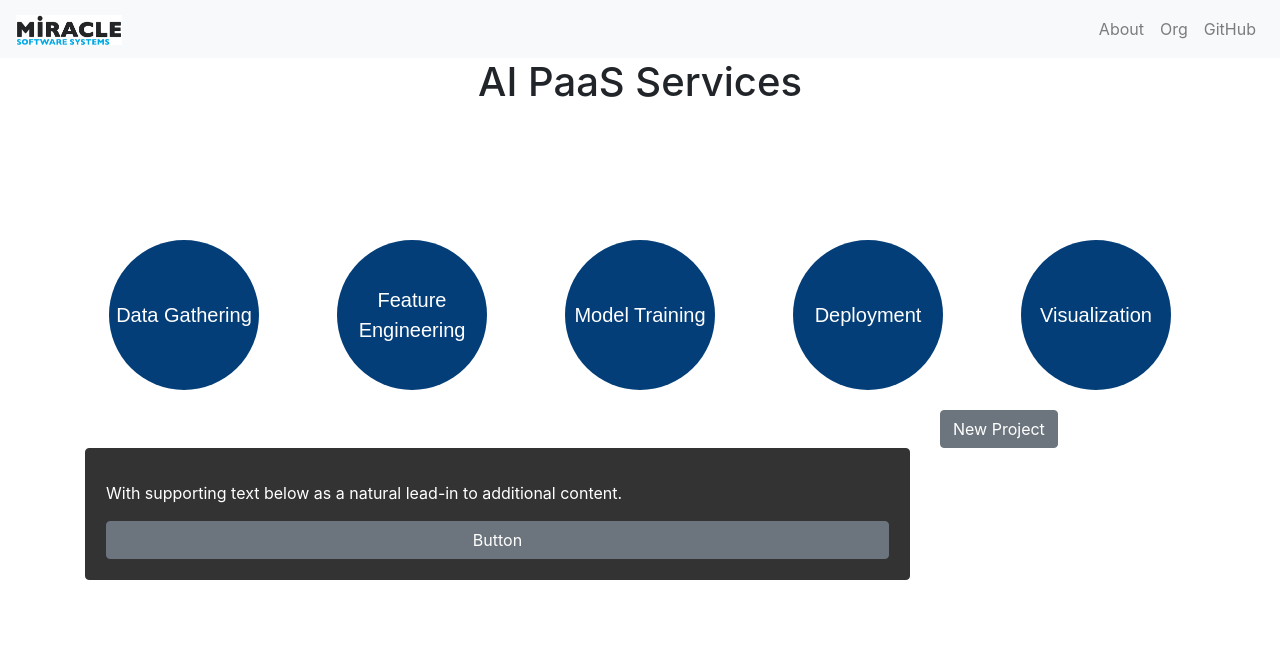
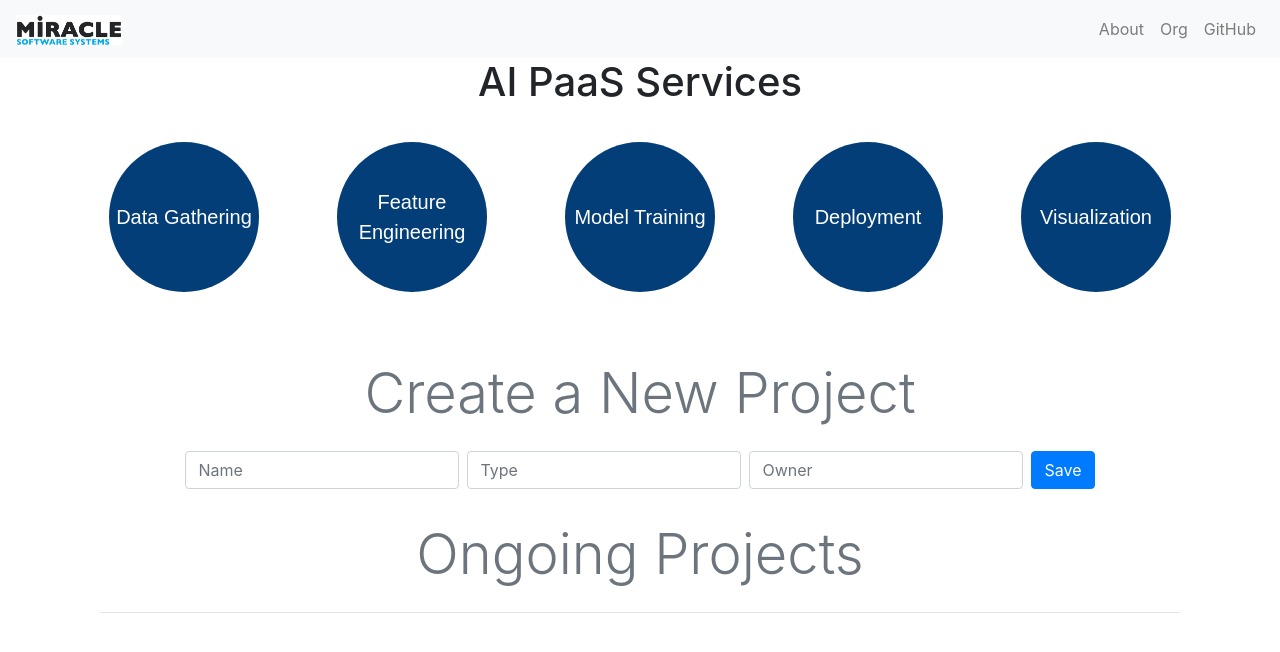
Before and after one commit to Karun27/AIPaaS, a React (Create React App) app: page /Home in a window 1280 px wide. Shown: the top 652 px of the page. Built offline with nearby package versions, Linux system fonts and the light colour scheme.

Commit message:
Add project create and alteration

```diff
--- /dev/null
+++ b/src/AddItem.js
@@ -0,0 +1,48 @@
+import React from 'react';
+import PropTypes from 'prop-types';
+
+export const AddItem = ({name, type, owner, onChange, onSubmit}) => (
+    <div className="row justify-content-center">
+          <h1 className="display-4 my-4 text-center text-muted">Create a New Project</h1>
+      <form className="form-inline" onSubmit={onSubmit}>
+        <input
+            type="text"
+            className="form-control mb-2 mr-sm-2"
+            placeholder="Name"
+            value={name}
+            name="name"
+            onChange={onChange}
+        />
+
+        <div className="input-group mb-2 mr-sm-2">
+          <input
+              type="text"
+              className="form-control"
+              placeholder="Type"
+              value={type}
+              name="type"
+              onChange={onChange}
+          />
+        </div>
+        <div className="input-group mb-2 mr-sm-2">
+          <input
+              type="text"
+              className="form-control"
+              placeholder="Owner"
+              value={owner}
+              name="owner"
+              onChange={onChange}
+          />
+        </div>
+        <button type="submit" className="btn btn-primary mb-2 pxy-4">Save</button>
+      </form>
+    </div>
+);
+
+AddItem.propTypes = {
+  name: PropTypes.string.isRequired,
+  type: PropTypes.string.isRequired,
+  owner: PropTypes.string.isRequired,
+  onChange: PropTypes.func.isRequired,
+  onSubmit: PropTypes.func.isRequired,
+};
--- a/src/App.css
+++ b/src/App.css
@@ -59,7 +59,7 @@ h3 {
   text-align: center;
   display: table-cell;
 }
-.container{
+#container{
 position: fixed;
 top: 50%;
 left: 50%;
--- a/src/HomePage.js
+++ b/src/HomePage.js
@@ -5,6 +5,7 @@ import Background from './Background';
 import {Button, Input, Card, CardText, CardTitle, Col, Row, Container,
  Modal, ModalHeader, ModalBody, ModalFooter} from 'reactstrap';
 import Data from './axios/Data';
+import Test from './Test';
 
 
 
@@ -72,8 +73,9 @@ class HomePage extends Component {
             </div>
             </div>
             <div class="row">
-            <div class="col-sm-6 col-md-5 offset-md-2 col-lg-6 offset-lg-9">
-      <Button color="secondary" onClick={this.ac}>New Project</Button>
+            <div class="col-sm-12">
+                <Test />
+      {/* <Button color="secondary" onClick={this.ac}>New Project</Button>
       <Modal isOpen={this.state.modal} toggle={this.ac}>
           <ModalHeader>Project Information</ModalHeader>
           <ModalBody>
@@ -87,18 +89,8 @@ class HomePage extends Component {
             <Button color="primary" type="submit" onClick={this.handleSubmit} value="submit">Add Project</Button>{' '}
             <Button color="secondary" onClick={this.ac}>Cancel</Button>
           </ModalFooter>
-        </Modal>
+        </Modal> */}
     </div>
-    </div>
-    <div class="row"></div>
-    <div class="row">
-        <div class="col-sm-9">
-    <Card body inverse style={{ backgroundColor: '#333', borderColor: '#333' }}>
-        <CardTitle>{this.state.name}</CardTitle>
-        <CardText>With supporting text below as a natural lead-in to additional content.</CardText>
-        <Button>Button</Button>
-      </Card>
-      </div>
     </div>
 
     </Container>
--- /dev/null
+++ b/src/ItemCard.js
@@ -0,0 +1,91 @@
+import React from 'react';
+import PropTypes from 'prop-types';
+import {Button} from 'reactstrap';
+
+export const ItemCard = ({toggleEditing, item, onChange, index, onDelete}) => (
+    <div className="col-md-6 col-lg-3">
+      {/* <div className="card mb-3">
+        <div className="card-body"> */}
+          {item.isEditing
+              ?
+              <div className="mb-4">
+                <input
+                    type="text"
+                    name="name"
+                    className="form-control mb-2 mr-sm-2"
+                    placeholder="Name"
+                    value={item.name}
+                    onChange={event => onChange(event, index)}
+                    required
+                />
+                <input
+                    type="text"
+                    name="type"
+                    className="form-control"
+                    placeholder="Type"
+                    value={item.type}
+                    onChange={event => onChange(event, index)}
+                    required
+                />
+                <input
+                    type="text"
+                    name="owner"
+                    className="form-control"
+                    placeholder="Owner"
+                    value={item.owner}
+                    onChange={event => onChange(event, index)}
+                    required
+                />
+              </div>
+              :
+              <Button color="info">
+                <h4 className="card-title text-center">{item.name}</h4>
+                <div className="row justify-content-center mb-4">
+                  <p className="card-text">
+                    <span className="badge badge-light py-2 mr-5">Type</span>
+                    <span>{item.type}</span>
+                  </p>
+                  <p className="card-text">
+                    <span className="badge badge-light py-2 mr-5">Owner</span>
+                    <span>{item.owner}</span>
+                  </p>
+                </div>
+
+              </Button>
+          }
+
+          <div className="row justify-content-center">
+            <div>
+                <br></br>
+              <Button
+              color="secondary"
+                  type="button"
+                  className="btn btn-primary mr-2"
+                  onClick={toggleEditing}>
+                {item.isEditing ? "Save" : "Edit"}
+              </Button>
+              <Button
+                color="danger"
+                  type="button"
+                  className="btn btn-primary"
+                  onClick={onDelete}>
+                Delete
+              </Button>
+            </div>
+          </div>
+        </div>
+    //   </div>
+    // </div>
+);
+
+ItemCard.propTypes = {
+  image: PropTypes.string.isRequired,
+  item: PropTypes.shape({
+    name: PropTypes.string.isRequired,
+    type: PropTypes.string.isRequired,
+    owner: PropTypes.string.isRequired
+  }),
+  toggleEditing: PropTypes.func.isRequired,
+  onChange: PropTypes.func.isRequired,
+  onDelete: PropTypes.func.isRequired,
+};
--- a/src/LoginPage.js
+++ b/src/LoginPage.js
@@ -95,7 +95,7 @@ class LoginPage extends Component {
       <div>
 
       <Navbar />
-      <div class="container">
+      <div id="container">
 
         <div class="row">
         <div class="col-md-3">
--- /dev/null
+++ b/src/Test.js
@@ -0,0 +1,141 @@
+import React, {Component} from 'react';
+import {ItemCard} from "./ItemCard";
+import {AddItem} from "./AddItem";
+
+class Test extends Component {
+  state = {
+    name: "",
+    type: "",
+    owner:"",
+    items: [
+    ]
+  };
+
+  /**
+   * Handle input changes in the AddItem component.
+   * @param event
+   */
+  handleInputChange = event => {
+    const target = event.target;
+    const value = target.value;
+    const name = target.name;
+    this.setState({
+      [name]: value
+    });
+  };
+
+  /**
+   * Add an item to state.
+   * @param event
+   */
+  addItem = event => {
+    event.preventDefault();
+    const {name, type, owner} = this.state;
+    const itemsInState = this.state.items;
+    const itemsArrayLength = itemsInState.length;
+    const id = itemsArrayLength ? (itemsInState[itemsArrayLength - 1].id + 1) : 1;
+    this.setState({
+      items: [
+        ...itemsInState,
+        Object.assign({}, {
+          id,
+          name,
+          type,
+          owner
+        })
+      ],
+      name: "",
+      type: "",
+      owner:""
+    })
+  };
+
+  /**
+   * Toggle the isEditing property of an item when the Edit button
+   * within ItemCard is clicked.
+   * @param index
+   */
+  toggleItemEditing = index => {
+    this.setState({
+      items: this.state.items.map((item, itemIndex) => {
+        if (itemIndex === index) {
+          return {
+            ...item,
+            isEditing: !item.isEditing
+          }
+        }
+        return item;
+      })
+    });
+  };
+
+  /**
+   * Update the Name and/or Price of an item.
+   * @param event
+   * @param index
+   */
+  handleItemUpdate = (event, index) => {
+    const target = event.target;
+    const value = target.value;
+    const name = target.name;
+    this.setState({
+      items: this.state.items.map((item, itemIndex) => {
+        if (itemIndex === index) {
+          return {
+            ...item,
+            [name]: value
+          }
+        }
+        return item;
+      })
+    });
+  };
+
+  /**
+   * Delete an item from state
+   * @param index Index of the item to be deleted.
+   */
+  onDelete = index => {
+    this.setState({
+      items: [
+        ...this.state.items.slice(0, index),
+        ...this.state.items.slice(index + 1)
+      ]
+    });
+  };
+
+  render() {
+    const {name, type, owner} = this.state;
+    return <div>
+      <div className="container pt-4">
+        <AddItem
+            name={name}
+            type={type}
+            owner={owner}
+            onChange={this.handleInputChange}
+            onSubmit={this.addItem}
+        />
+
+        <h1 className="display-4 my-4 text-center text-muted">Ongoing Projects</h1>
+        <hr/>
+
+        <div className="row">
+          {
+            this.state.items.map((item, index) =>
+                <ItemCard
+                    key={item.id}
+                    index={index}
+                    item={item}
+                    toggleEditing={() => this.toggleItemEditing(index)}
+                    onChange={this.handleItemUpdate}
+                    onDelete={() => this.onDelete(index)}
+                />
+            )
+          }
+        </div>
+      </div>
+    </div>;
+  }
+}
+
+export default Test;
```
